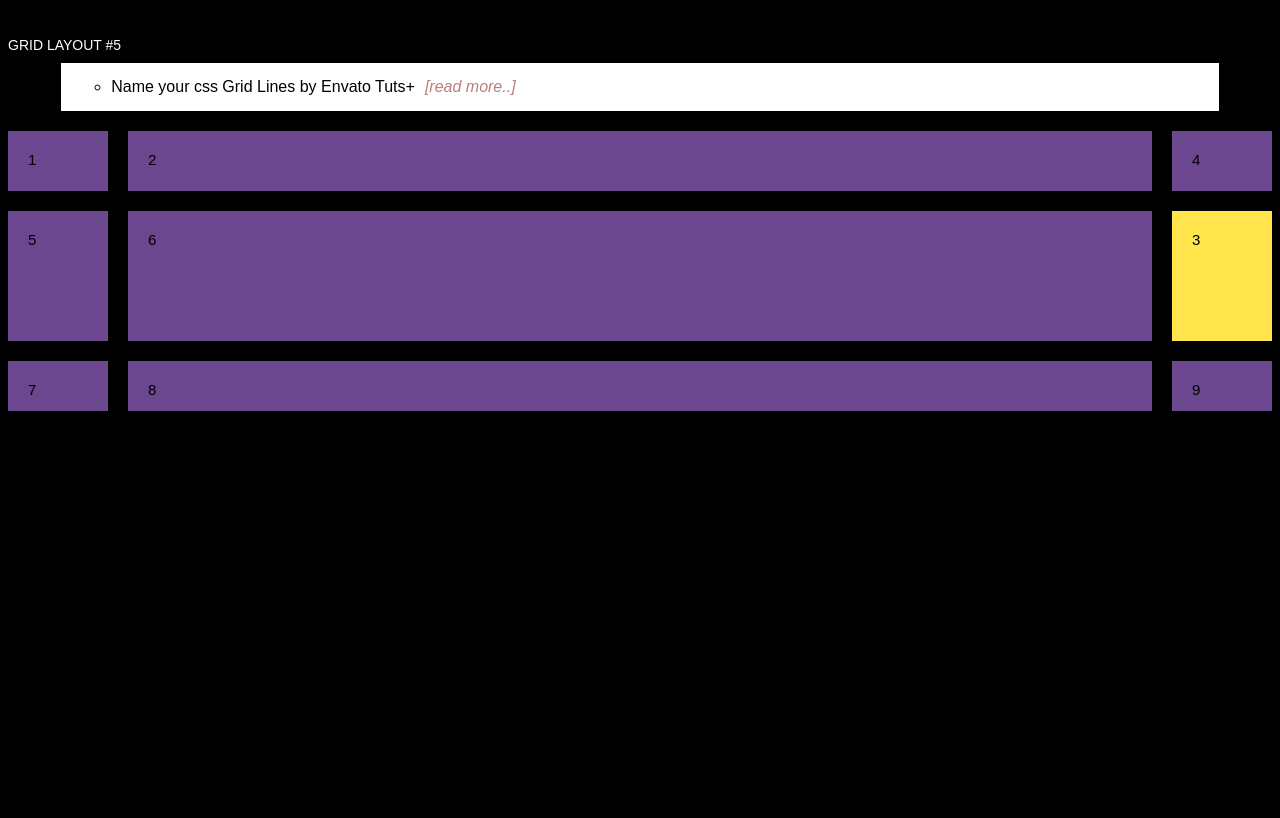
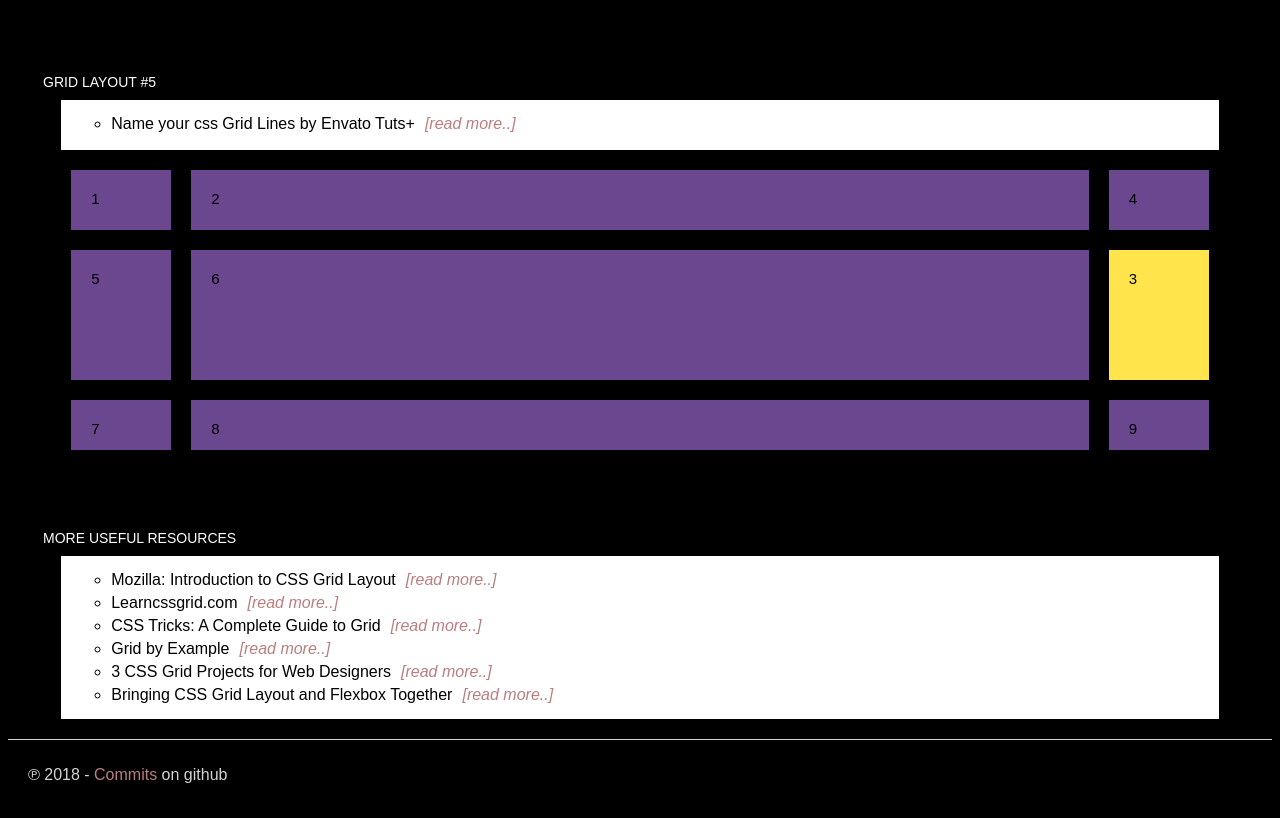
Before and after one commit to apassiondev/grid101, a website: page public/index.html in a window 1280 px wide. Shown: the part 1334-2152 px from the top of the page. Before the commit the page ends 1793 px from the top, so only its background shows below. Drawn offline with Linux system fonts and the light colour scheme.

Commit message:
Refine main.js & add references.json to load useful referencing urls

```diff
--- /dev/null
+++ b/public/data/references.json
@@ -0,0 +1,55 @@
+{
+  "items": [
+    {
+      "id": "urls-4",
+      "items": [
+        {"text": "Understand the CSS Auto-Placement Algorithm from Envato Tuts+",
+          "url": "https://webdesign.tutsplus.com/tutorials/understanding-the-css-grid-auto-placement-algorithm--cms-27563"
+        },
+        {
+          "text": "Auto-Placement in CSS Grid Layout - MDN",
+          "url": "https://developer.mozilla.org/en-US/docs/Web/CSS/CSS_Grid_Layout/Auto-placement_in_CSS_Grid_Layout"
+        }
+      ]
+    },
+    {
+      "id": "urls-5",
+      "items": [
+        {
+          "text": "Name your css Grid Lines by Envato Tuts+",
+          "url": "https://webdesign.tutsplus.com/tutorials/quick-tip-name-your-css-grid-lines-just-in-case--cms-27844"
+        }
+      ]
+    },
+    {
+      "id": "5-css-resources",
+      "items": [
+        {
+          "text": "Mozilla: Introduction to CSS Grid Layout",
+          "url": "https://mozilladevelopers.github.io/playground/css-grid"
+        },
+        {
+          "text": "Learncssgrid.com",
+          "url": "http://learncssgrid.com/"
+        },
+        {
+          "text": "CSS Tricks: A Complete Guide to Grid",
+          "url": "https://css-tricks.com/snippets/css/complete-guide-grid/"
+        },
+        {
+          "text": "Grid by Example",
+          "url": "https://gridbyexample.com/"
+        },
+        {
+          "text": "3 CSS Grid Projects for Web Designers",
+          "url": "https://webdesign.tutsplus.com/courses/3-css-grid-projects-for-web-designers"
+        },
+        {
+          "text": "Bringing CSS Grid Layout and Flexbox Together",
+          "url": "https://webdesign.tutsplus.com/courses/bringing-css-grid-layout-and-flexbox-together"
+        }
+      ]
+    }
+  ]
+
+}
--- a/public/index.html
+++ b/public/index.html
@@ -7,7 +7,7 @@
     <link rel="stylesheet" href="src/css/main.css" />
 </head>
 <body>
-
+    <h1>GRID LAYOUT 101</h1>
     <p class="section-separator">Grid Layout #1</p>
     <section class="grid-1">
         <div class="item-1">Header</div>
@@ -70,28 +70,26 @@
         <div class="grid-5-item">9</div>
     </section>
 
+    <p class="section-separator">More Useful Resources</p>
+    <ul class="reference-urls" id="5-css-resources"></ul>
+
+    <footer>
+        <p>&copysr; 2018 - <a href="https://github.com/apassiondev/grid101.git" target="_blank"> Commits</a> on github</p>
+    </footer>
     <script type="text/javascript" src="src/js/main.js"></script>
     <script type="text/javascript">
-        window.onload = create_links({
-            "elementId": "urls-4",
-            "items": [
-                {"text": "Understand the CSS Auto-Placement Algorithm from Envato Tuts+",
-            "url": "https://webdesign.tutsplus.com/tutorials/understanding-the-css-grid-auto-placement-algorithm--cms-27563"
-        },
-        {
-            "text": "Auto-Placement in CSS Grid Layout - MDN",
-            "url": "https://developer.mozilla.org/en-US/docs/Web/CSS/CSS_Grid_Layout/Auto-placement_in_CSS_Grid_Layout"
-        }
-            ]
-        }), create_links({
-            "elementId": "urls-5",
-            "items": [
-                {
-                    "text": "Name your css Grid Lines by Envato Tuts+",
-                    "url": "https://webdesign.tutsplus.com/tutorials/quick-tip-name-your-css-grid-lines-just-in-case--cms-27844"
+        window.onload = function(){
+            var xobj = new XMLHttpRequest();
+            xobj.overrideMimeType("application/json");
+            xobj.open('GET', 'data/references.json');
+            xobj.onreadystatechange = function(){
+                if(xobj.readyState == 4 && xobj.status == "200"){
+                    var data = JSON.parse(xobj.response);
+                    create_links(data);
                 }
-            ]
-        });
+            }
+            xobj.send(null);
+        };
     </script>
 </body>
 </html>
--- a/public/src/css/main.css
+++ b/public/src/css/main.css
@@ -2,15 +2,34 @@ body{
     font-family: "Arial";
     background-color: #000;
     padding-top: 20px;
+    font-size: 1em;
+}
+h1{
+    margin:0 auto;
+    text-align: center;
+    color: yellow;
+}
+a{
+    color: #b97e7f;
+    text-decoration: none;
+    margin: 0 auto;
+}
+footer{
+    padding: 10px 20px;
+    border-top: 1px solid #d3d3d3;
+    color: #d5d5d5;
 }
 section{
     padding-bottom: 40px;
+    max-width: 90%;
+    margin: 0 auto;
 }
 .section-separator{
     margin: 40px 0 10px 0;
     font-size: 14px;
     color: #fff;
     text-transform: uppercase;
+    text-indent: 35px;
 }
 ul.reference-urls{
     width: 100%;
@@ -18,6 +37,8 @@ ul.reference-urls{
     background-color: #fff;
     padding: 10px;
     margin: 0 auto 20px auto;
+    display: block;
+    min-height: 30px;
 }
 ul.reference-urls li{
     margin: 5px 40px;
@@ -27,7 +48,6 @@ ul.reference-urls li{
 li a{
     text-decoration: none;
     font-style: italic;
-    color: #b97e7f;
 }
 a.more{
     margin-left: 15px;
@@ -35,7 +55,6 @@ a.more{
 /* Grid Rules */
 .grid-1{
     display: grid;
-    width: 100%;
     margin: 0 auto;
 
     grid-template-columns: 1fr;
@@ -57,8 +76,6 @@ a.more{
 @media only screen and (min-width: 500px){
     .grid-1{
         display: grid;
-        width: 100%;
-        max-width: 960px;
         margin: 0 auto;
         /*grid-template-columns: 150px 150px 150px;*/
         /*grid-template-columns: 33.33% 33.33% 33.33%; !* other units: ems - rems - vh - vmin *!*/
@@ -184,7 +201,6 @@ a.more{
 .grid-4{
     display: grid;
 
-    width: 100%;
     max-width: 750px;
     margin: 0 auto;
 
--- a/public/src/js/main.js
+++ b/public/src/js/main.js
@@ -1,23 +1,26 @@
-function create_links(arr_list){
-    var elGrid4 = document.getElementById(arr_list.elementId);
-    var items = arr_list.items;
+function create_links(aData){
+    var aGroups = aData.items;
+    var groupCount = aGroups.length;
+    for(var i = 0; i < groupCount; i++){
+        var elementUl = document.getElementById(aGroups[i].id);
+        var items = aGroups[i].items;
         var itemCount = items.length;
-    for(var i = 0; i < itemCount; i++){
+        for(var j = 0; j < itemCount; j++){
             // Create new elements li tag
             var newLi = document.createElement("li");
-        elGrid4.appendChild(newLi);
+            elementUl.appendChild(newLi);
             // Create new textNode: heading title
-        var newText = document.createTextNode(items[i].text);
+            var newText = document.createTextNode(items[j].text);
             newLi.appendChild(newText);
             // Create a new a tag
             var newA = document.createElement("a");
             newA.style.marginLeft = "10px";
             newA.setAttribute('target', 'blank');
-        newA.setAttribute('href', items[i].url);
+            newA.setAttribute('href', items[j].url);
             // Create a textNode: [read more..]
             var newReadMore = document.createTextNode("[read more..]");
             newA.appendChild(newReadMore);
             newLi.appendChild(newA);
         }
-
     }
+}
```
Lines whose indentation alone changed are shown as unchanged.
